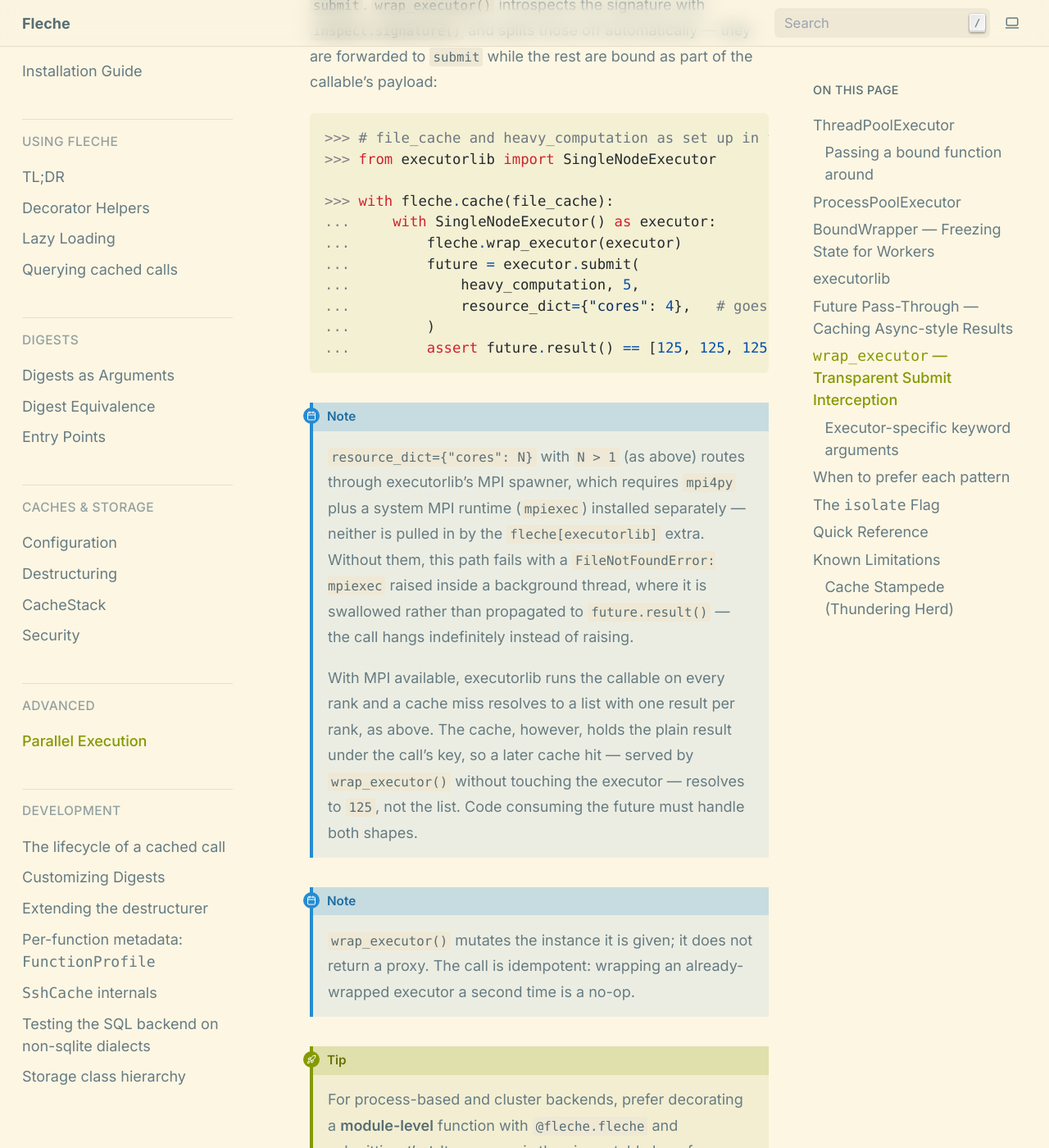
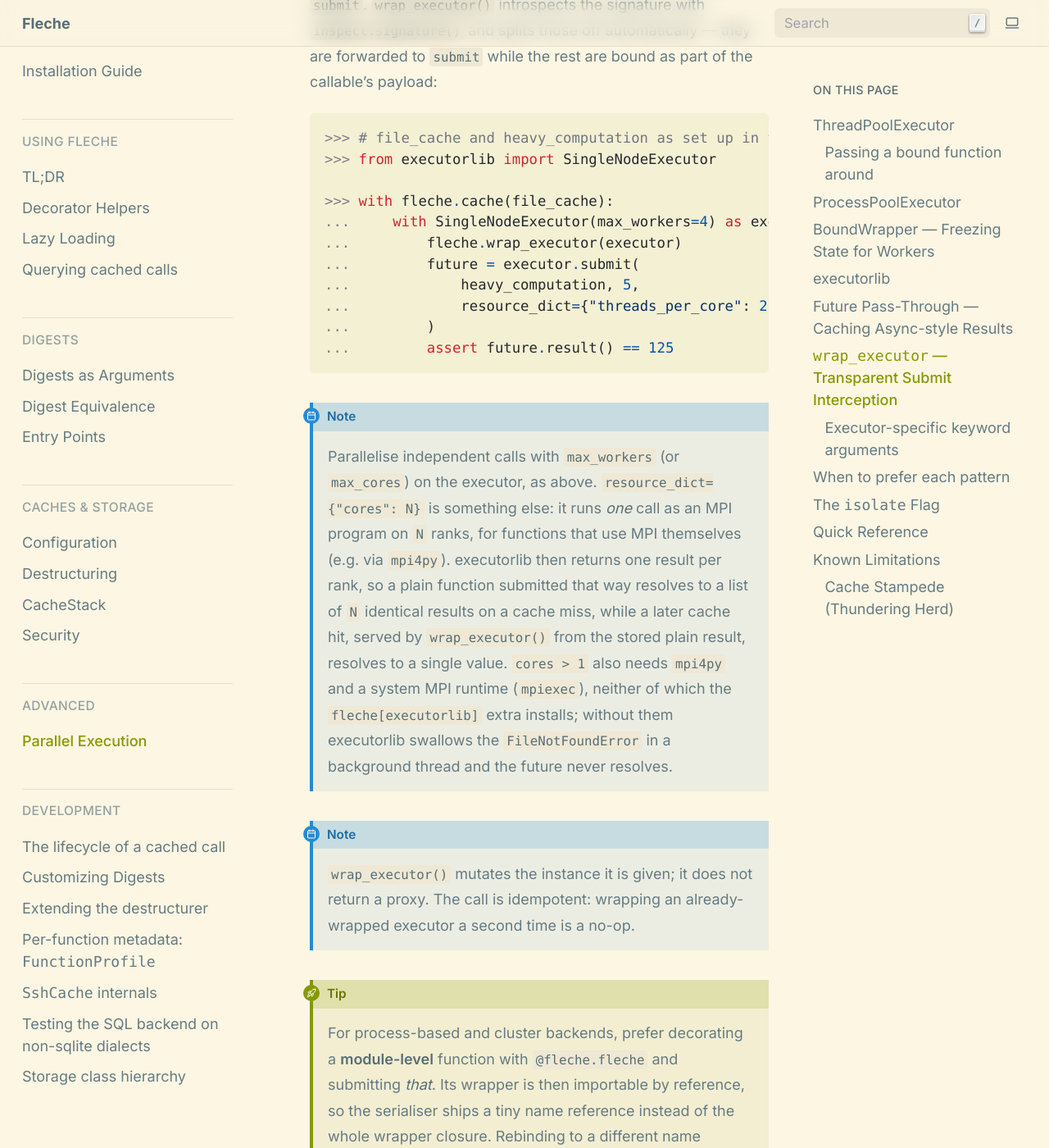
Before and after one commit to pmrv/fleche, a Sphinx documentation site: the page built from docs/parallel_execution.rst, in a window 1280 px wide and 1400 px high, scrolled down 10736 px. Shown: the whole window at 82% size. Built offline with Sphinx 7.4.7, drawn with Linux system fonts in a browser that asks for light colours; pages that are not in the unit, such as notebooks, are missing from menus.

Commit message:
docs(parallel_execution): use executorlib's task-parallel form in the resource_dict example
resource_dict={"cores": N} runs one call as an MPI program on N ranks,
for functions that use MPI themselves; it is not how to run independent
calls in parallel. The example submitted a plain function that way and so
got one result per rank. Use max_workers on the executor for task
parallelism and a non-MPI resource_dict key (threads_per_core) to show
the submit-kwarg split. Same fix in ConcurrentExecution.ipynb's
markdown example.

Verified with executorlib 1.11 and no mpiexec on PATH: four calls under
max_workers=4 with threads_per_core=2 resolve to plain results and are
cached.

Co-Authored-By: Claude Opus 5.5 <noreply@anthropic.com>
Claude-Session: https://claude.ai/code/session_01A3PUXjUaGFBrsLkJ2Uzaow

```diff
--- a/docs/parallel_execution.rst
+++ b/docs/parallel_execution.rst
@@ -354,30 +354,28 @@ payload:
    >>> from executorlib import SingleNodeExecutor
 
    >>> with fleche.cache(file_cache):
-   ...     with SingleNodeExecutor() as executor:
+   ...     with SingleNodeExecutor(max_workers=4) as executor:   # 4 tasks at once
    ...         fleche.wrap_executor(executor)
    ...         future = executor.submit(
    ...             heavy_computation, 5,
-   ...             resource_dict={"cores": 4},   # goes to SingleNodeExecutor.submit
+   ...             resource_dict={"threads_per_core": 2},   # goes to SingleNodeExecutor.submit
    ...         )
-   ...         assert future.result() == [125, 125, 125, 125]   # one per MPI rank
+   ...         assert future.result() == 125
 
 .. note::
 
-   ``resource_dict={"cores": N}`` with ``N > 1`` (as above) routes through
-   executorlib's MPI spawner, which requires ``mpi4py`` plus a system MPI
-   runtime (``mpiexec``) installed separately — neither is pulled in by the
-   ``fleche[executorlib]`` extra. Without them, this path fails with a
-   ``FileNotFoundError: mpiexec`` raised inside a background thread, where it
-   is swallowed rather than propagated to ``future.result()`` — the call
-   hangs indefinitely instead of raising.
-
-   With MPI available, executorlib runs the callable on every rank and a cache
-   miss resolves to a list with one result per rank, as above.  The cache,
-   however, holds the plain result under the call's key, so a later cache hit —
-   served by :func:`~fleche.wrap_executor` without touching the executor —
-   resolves to ``125``, not the list.  Code consuming the future must handle
-   both shapes.
+   Parallelise independent calls with ``max_workers`` (or ``max_cores``) on
+   the executor, as above.  ``resource_dict={"cores": N}`` is something else:
+   it runs *one* call as an MPI program on ``N`` ranks, for functions that
+   use MPI themselves (e.g. via ``mpi4py``).  executorlib then returns one
+   result per rank, so a plain function submitted that way resolves to a
+   list of ``N`` identical results on a cache miss, while a later cache hit,
+   served by :func:`~fleche.wrap_executor` from the stored plain result,
+   resolves to a single value.  ``cores > 1`` also needs ``mpi4py`` and a
+   system MPI runtime (``mpiexec``), neither of which the
+   ``fleche[executorlib]`` extra installs; without them executorlib swallows
+   the ``FileNotFoundError`` in a background thread and the future never
+   resolves.
 
 .. note::
 
```
Also changed, not shown: 1 other file.
